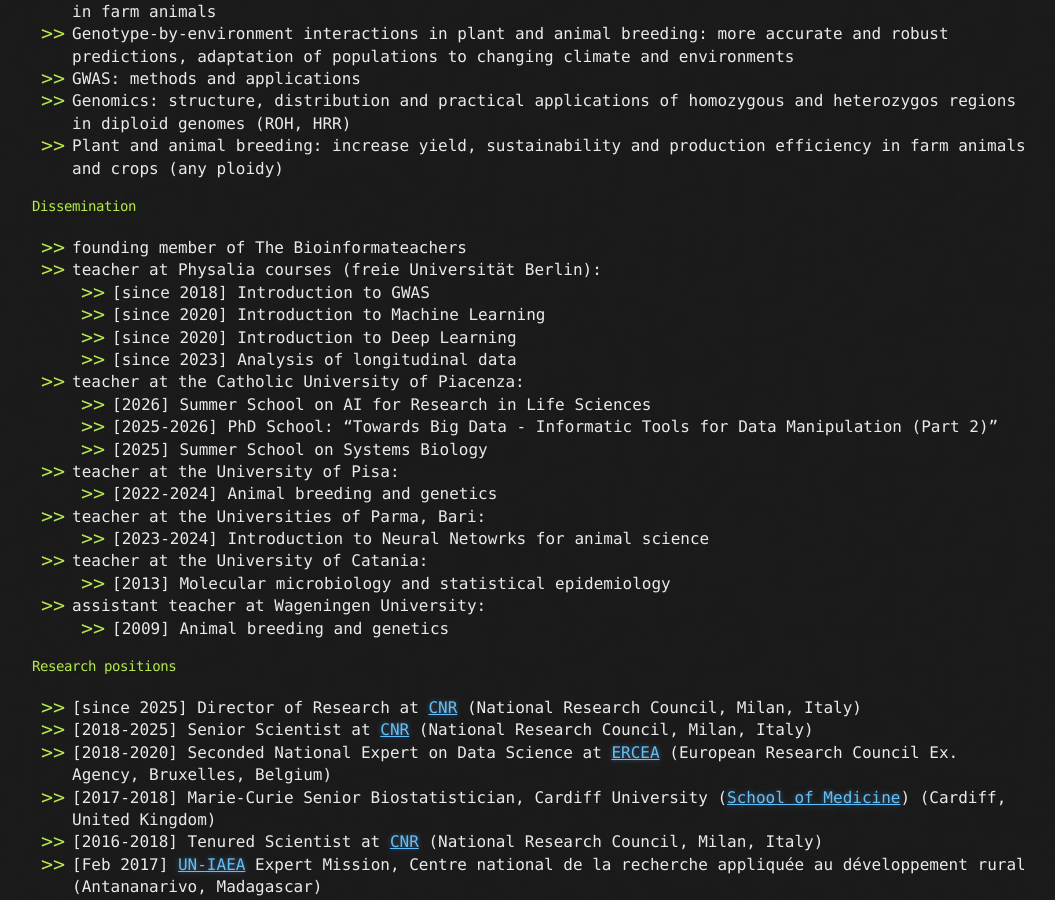
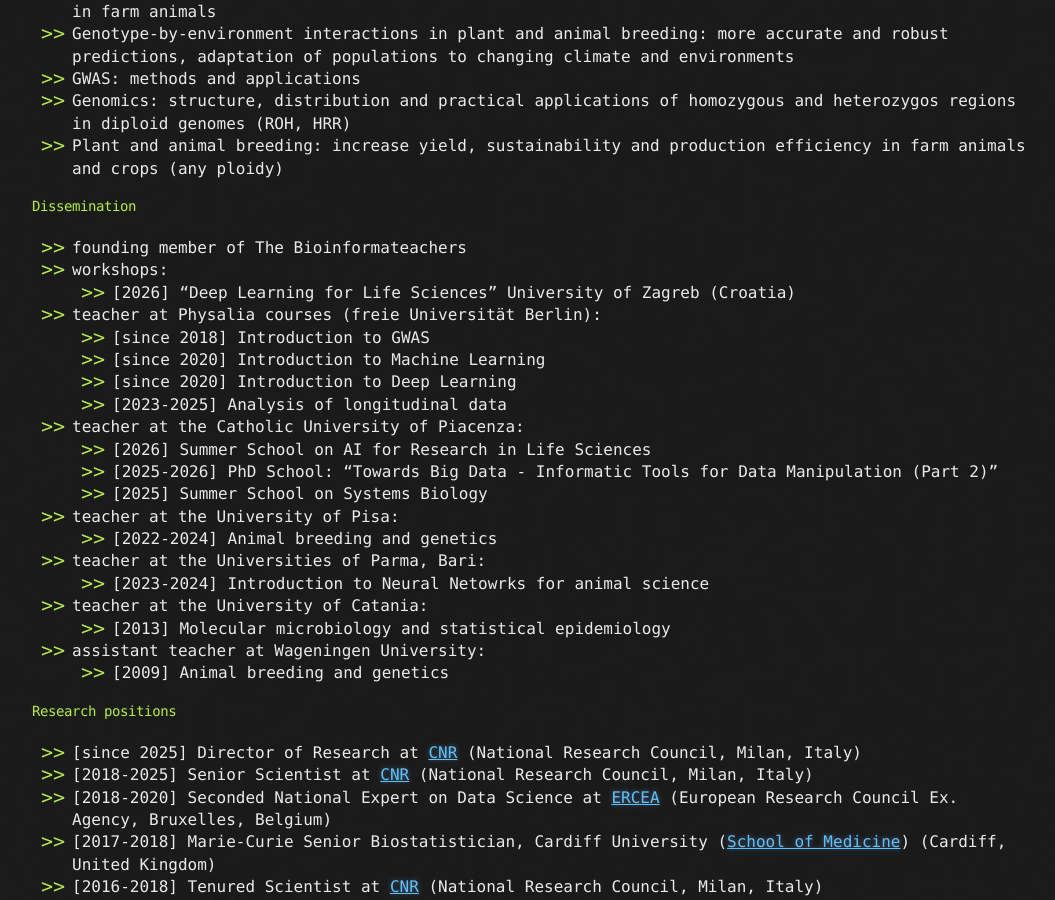
Before and after one commit to bioinformateachers/bioinformateachers.github.io, a Jekyll site: the page built from filippo.md, in a window 1280 px wide and 900 px high, scrolled down 1363 px. Shown: the whole window, without its empty margins (108-1163 px from the left). Built offline with Jekyll 4.4.1, drawn with Linux system fonts in a browser that asks for light colours; formulas are drawn with MathJax 3.

Commit message:
added: workshop in Zagreb

```diff
--- a/filippo.md
+++ b/filippo.md
@@ -43,11 +43,13 @@ Current projects include: deep neural network models for image, sound, text and
 #### Dissemination
 
 - founding member of The Bioinformateachers
+- workshops:
+    - [2026] "Deep Learning for Life Sciences" University of Zagreb (Croatia)
 - teacher at Physalia courses (freie Universit&auml;t Berlin):
 	- [since 2018] Introduction to GWAS
 	- [since 2020] Introduction to Machine Learning
 	- [since 2020] Introduction to Deep Learning
-	- [since 2023] Analysis of longitudinal data
+	- [2023-2025] Analysis of longitudinal data
 - teacher at the Catholic University of Piacenza:
     - [2026] Summer School on AI for Research in Life Sciences
     - [2025-2026] PhD School: "Towards Big Data - Informatic Tools for Data Manipulation (Part 2)"
```
